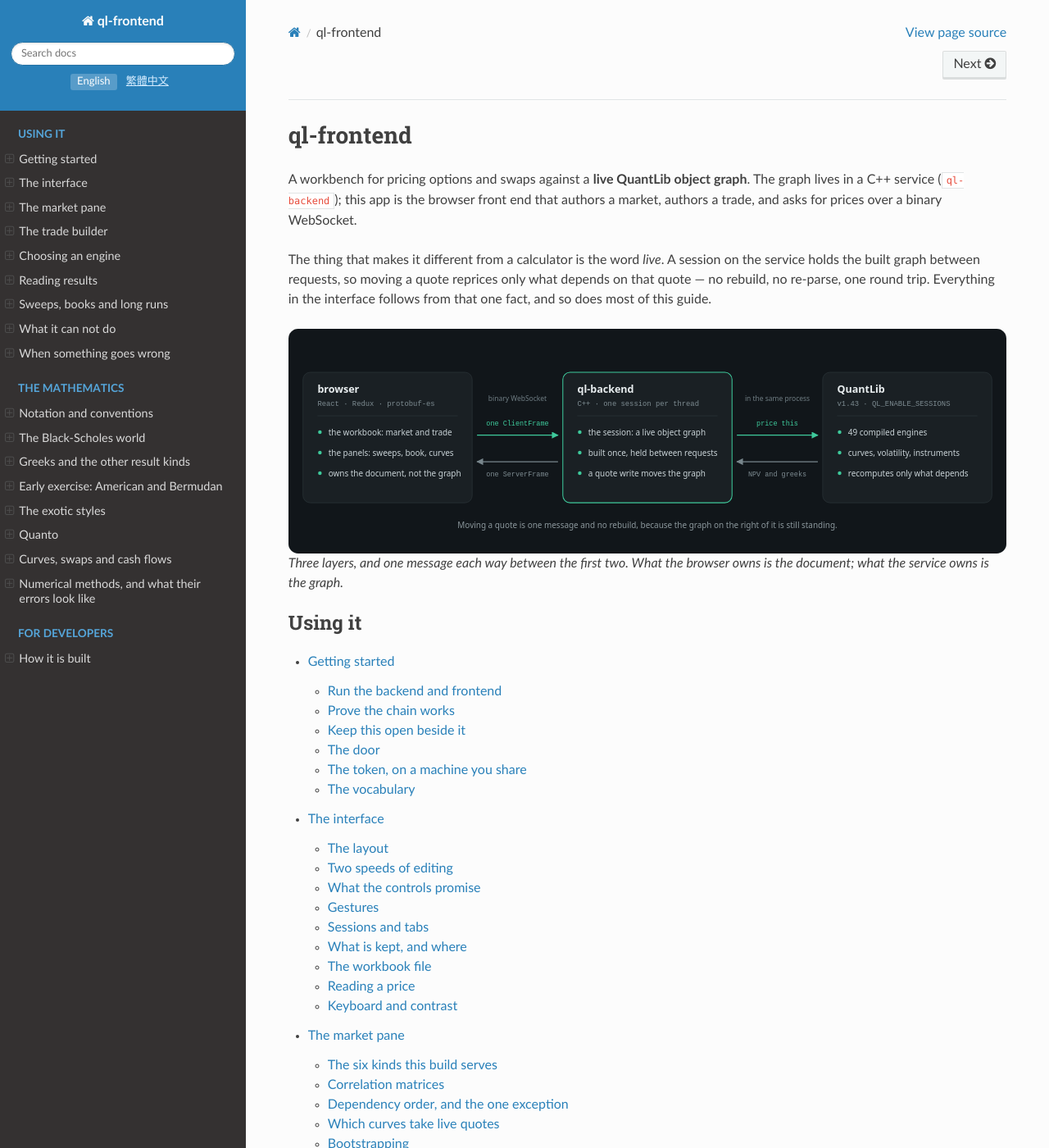
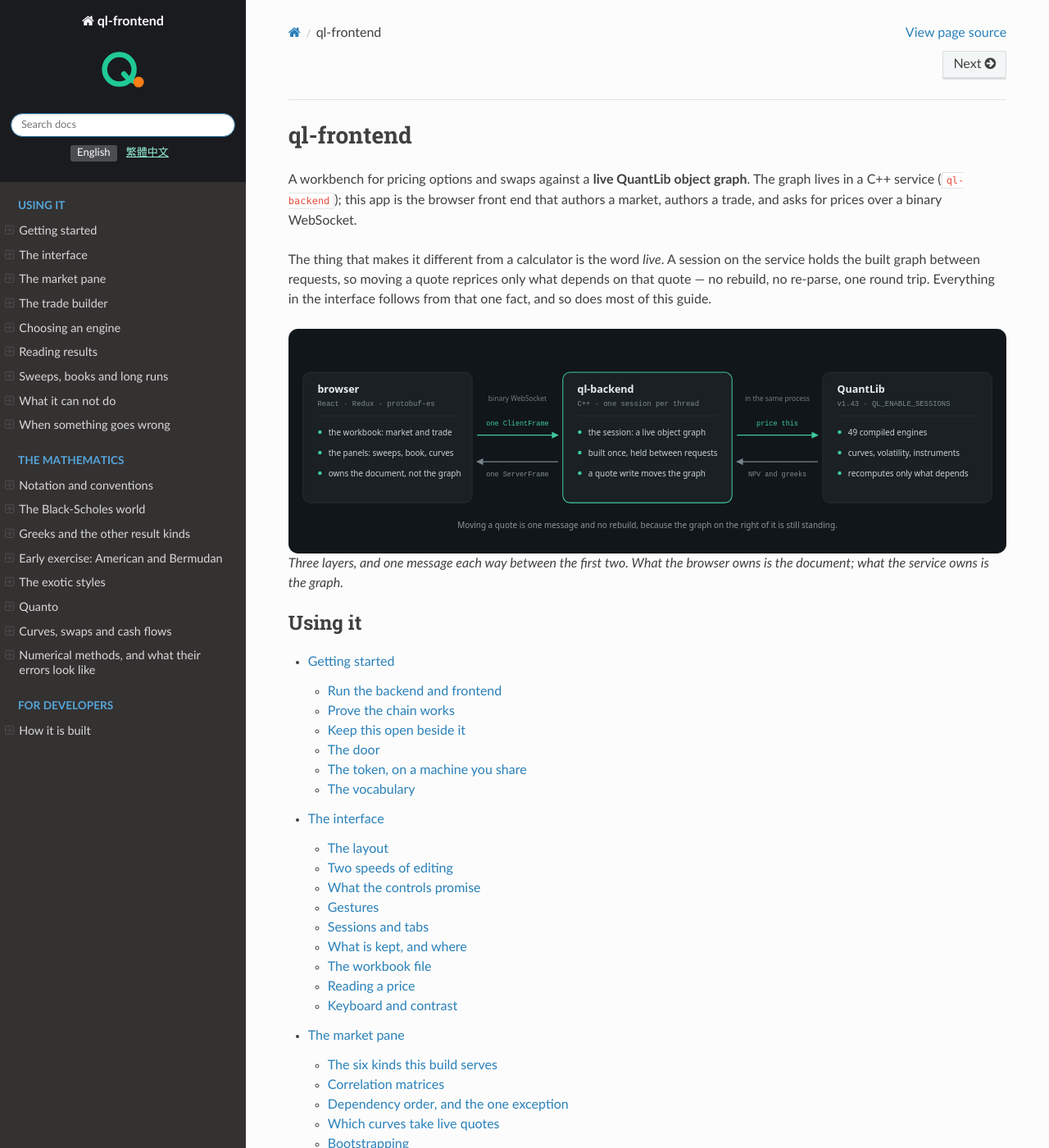
Before and after one commit to markccchiang/ql-frontend, a Sphinx documentation site: the page built from doc/index.md, in a window 1280 px wide and 1400 px high. Shown: the whole window at 82% size. Built offline with Sphinx 7.4.7 and the Read the Docs theme 3.1.0, drawn with Linux system fonts in a browser that asks for light colours.

Commit message:
Carry the service's logo, and give the app a favicon
The three repositories now share one mark: a Q whose tail is a short
curve and ends in an orange handle, the quote a user drags. It is drawn
in this app's own colours -- Mantine teal and orange on the dark ground
-- and generated in ql-backend's assets/logo/, which is also where it is
said which file goes where. assets/logo/ here holds copies, with a note
saying so, because two of the three uses below have to be served by
this repository rather than linked to another.

The app had no favicon at all, so its tab showed the browser's blank
page. public/favicon.svg is the square mark, and index.html names it;
checked with a vite build that it lands at the root of dist/ beside the
link that points at it.

The README carries the lockup through <picture>, so GitHub's dark mode
gets the dark variant, above the title. The guide takes the dark mark in
the sidebar and the light one as its favicon, and its sidebar header
moves from the theme's blue to the app's dark ground; the language
switch was coloured to that blue by hand, so it moves too. The guide
builds with no warnings.

Co-Authored-By: Claude Opus 5 <noreply@anthropic.com>
Claude-Session: https://claude.ai/code/session_0147kwHJbDVNtnxTeeujget6

```diff
--- a/doc/_static/custom.css
+++ b/doc/_static/custom.css
@@ -18,7 +18,7 @@
 .lang-switch {
     padding: 6px 20px 12px;
     font-size: 13px;
-    background: #2980b9;
+    background: #1a1b1e;   /* the sidebar header, set in conf.py */
 }
 .lang-switch .lang-current {
     display: inline-block;
@@ -30,7 +30,7 @@
 .lang-switch .lang-other {
     display: inline-block;
     padding: 2px 8px;
-    color: #d6ecff;
+    color: #96f2d7;         /* Mantine teal 2, legible on the header */
     text-decoration: underline;
 }
 .lang-switch .lang-other:hover {
--- a/doc/conf.py
+++ b/doc/conf.py
@@ -55,10 +55,17 @@ try:
         "titles_only": False,
         "prev_next_buttons_location": "both",
         "style_external_links": True,
+        # The app's own dark ground, so the teal mark reads as it does there.
+        "style_nav_header_background": "#1a1b1e",
     }
 except ImportError:
     html_theme = "alabaster"
     html_theme_options = {"description": "Pricing options and swaps against a live QuantLib graph", "fixed_sidebar": True, "page_width": "1040px"}
+
+# The shared logo set, copied from ql-backend's assets/logo/ (see the README
+# beside the copies here).
+html_logo = "../assets/logo/mark-dark.svg"
+html_favicon = "../assets/logo/mark.svg"
 
 html_static_path = ["_static"]
 html_css_files = ["custom.css"]
--- a/index.html
+++ b/index.html
@@ -3,6 +3,7 @@
     <head>
         <meta charset="UTF-8" />
         <meta name="viewport" content="width=device-width, initial-scale=1.0" />
+        <link rel="icon" type="image/svg+xml" href="/favicon.svg" />
         <title>ql-frontend</title>
     </head>
     <body>
```
Also changed, not shown: README.md (+7 -0 lines), assets/logo/README.md (added), assets/logo/logo-dark.svg (added), assets/logo/logo.svg (added), assets/logo/mark-dark.svg (added), assets/logo/mark.svg (added), public/favicon.svg (added).
